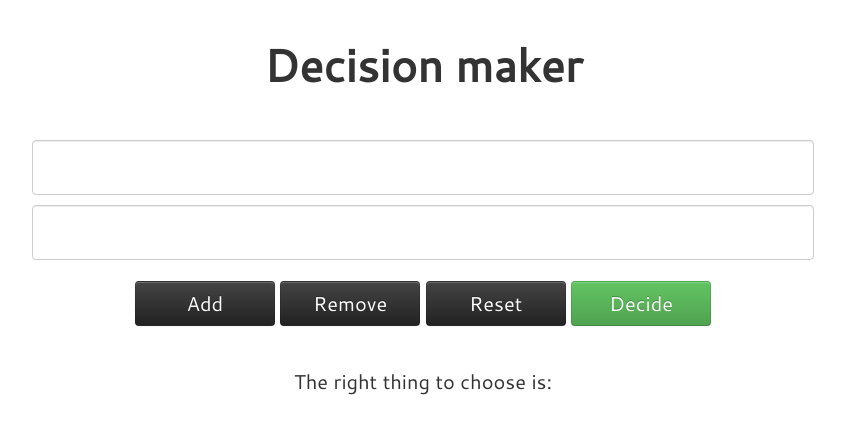
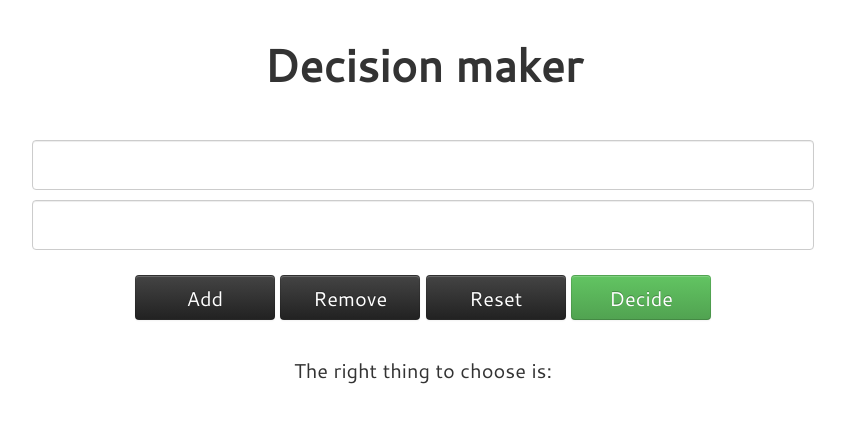
Before and after one commit to babaa/decisionmaker, a PHP site: page / in a window 1280 px wide. Shown: the top 434 px of the page, without its empty margins (217-1062 px from the left). Run offline with PHP 8.4, Linux system fonts and the light colour scheme.

Commit message:
fix margins and paddings

```diff
--- a/css/style.css
+++ b/css/style.css
@@ -11,14 +11,14 @@
 }
 
 #answer {
-  padding: 20px;
+  padding: 15px;
   font-size: 30px;
 }
 
 .pre-decision {
   padding: 10px;
-  margin-top: 30px;
-  line-height: 1.5em;
+  margin-top: 20px;
+  font-size: 20px;
 }
 
 .margin {
@@ -37,11 +37,12 @@ button {
   width: 140px;
   font-family: Cantarell, sans-serif;
   font-size: 20px !important;
+  margin: 5px 0 5px 0;
 }
 
 input[type="text"]{
-  font-size: 30px;
-  height: 45px;
+  font-size: 25px;
+  height: 40px;
   width: 60%;
   font-family:Cantarell;
   text-align: center;
@@ -58,10 +59,6 @@ input[type="text"]{
 	margin-top: 3px;
 }
 
-.btn-group {
-  padding: 20px;
-}
-
 @media (max-width: 720px) {
 	input[type="text"]{
 		width: 90%;
```
